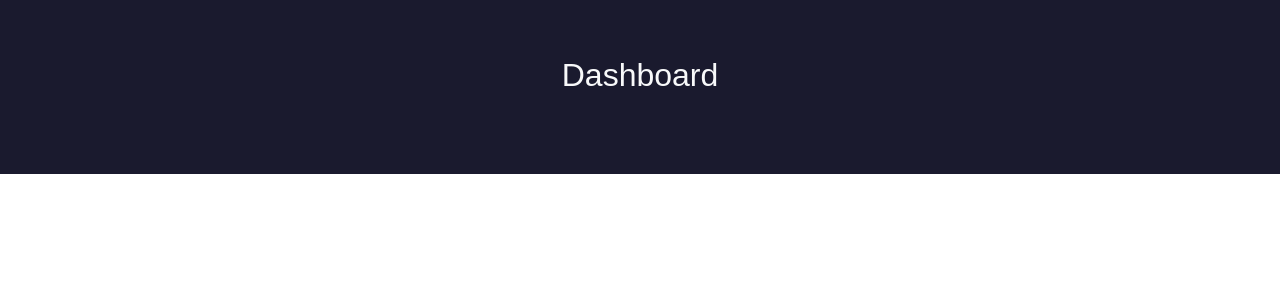
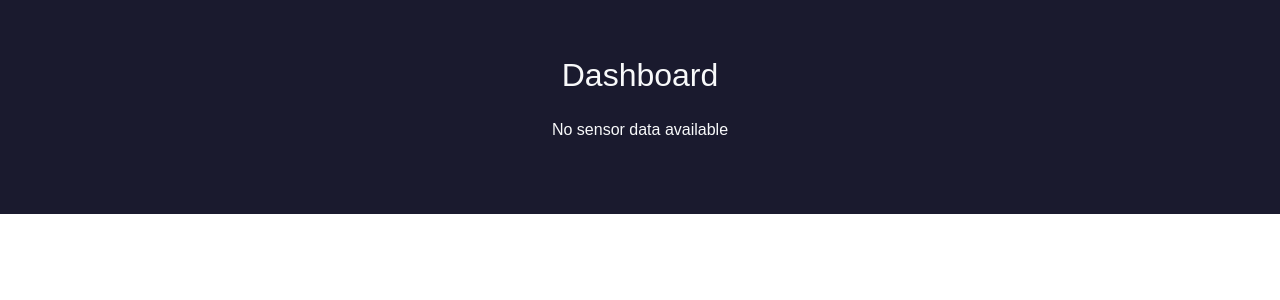
Before and after one commit to Borosnyai/Playground, a Vue app in the folder frontend/: page / in a window 1280 px wide. Shown: the top 300 px of the page. Built offline with nearby package versions, Linux system fonts and the light colour scheme.

Commit message:
#22 ISSUE Add SensorGrid to render sensor cards from store

```diff
--- a/frontend/src/components/dashboard/SensorGrid.vue
+++ b/frontend/src/components/dashboard/SensorGrid.vue
@@ -1,3 +1,25 @@
+<script setup>
+import { computed } from 'vue'
+import { useSensorStore } from '../../stores/sensorStore'
+import SensorCard from '../SensorCard.vue'
+
+// Access the global sensor store (Pinia)
+const store = useSensorStore()
+
+// Computed list of sensors from the store
+const sensors = computed(() => store.sensors)
+</script>
+
 <template>
-  <div />
+  <div class="row g-3">
+
+    <!-- Show message if no sensors are available -->
+    <p v-if="sensors.length === 0" class="text-light text-center">
+      No sensor data available
+    </p>
+
+    <!-- Render one SensorCard per sensor -->
+    <SensorCard v-for="sensor in sensors" :key="sensor.id" :sensor="sensor" />
+
+  </div>
 </template>
```
